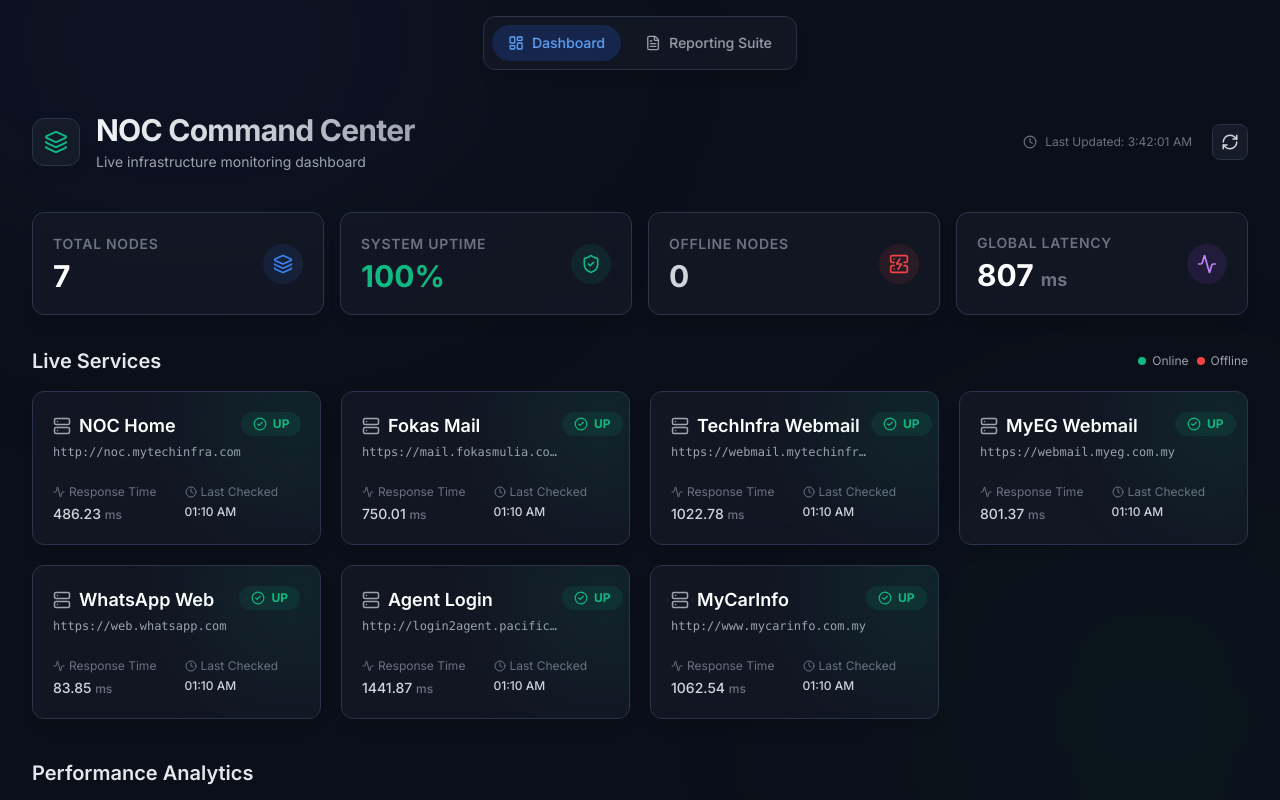
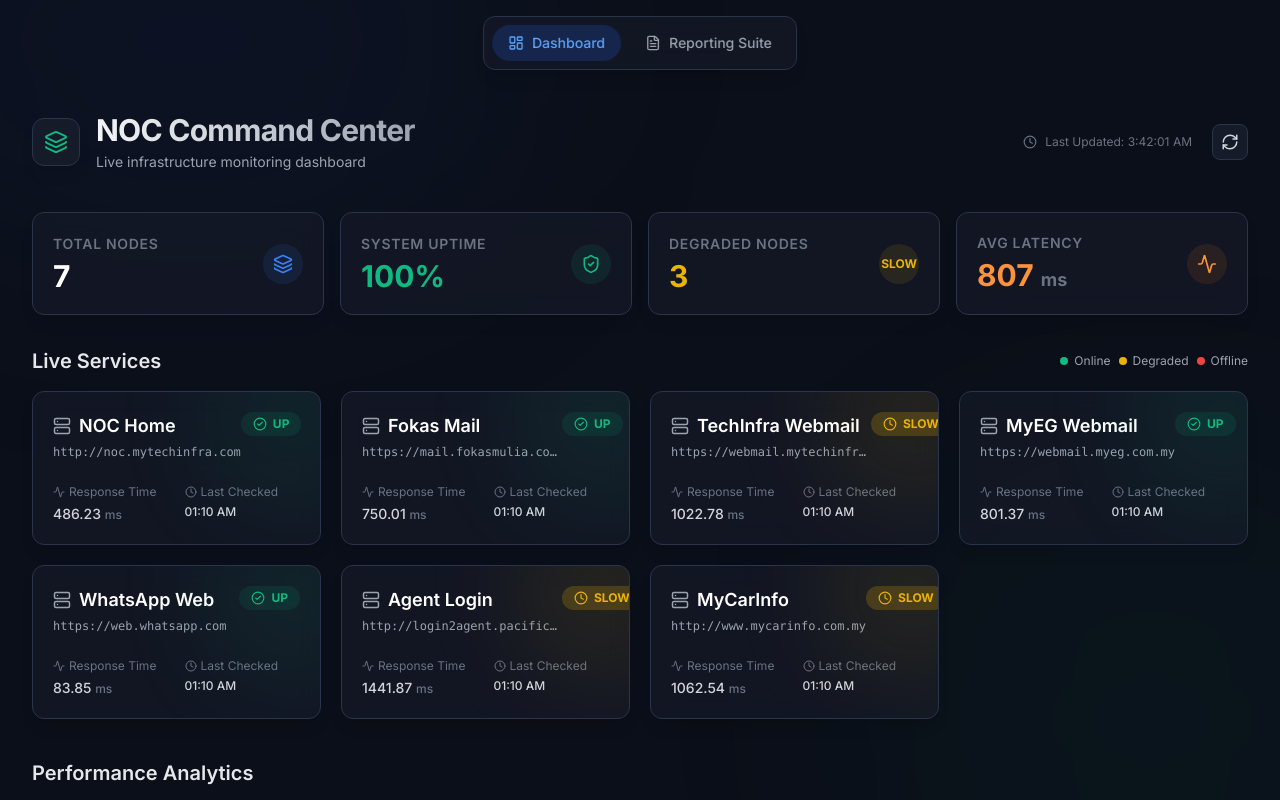
Before and after one commit to Viishnu07/NOC-Monitoring, a React (Vite) app: page / in a window 1280 px wide. Shown: the top 800 px of the page. Built offline with nearby package versions, Linux system fonts and the light colour scheme.

Commit message:
Updating UP/DOWN/SLOW criterias

```diff
--- a/src/components/Dashboard.jsx
+++ b/src/components/Dashboard.jsx
@@ -8,10 +8,12 @@
 
   // Calculate metrics
   const totalNodes = statusData.length;
-  const onlineNodes = statusData.filter(n => n.status === 'UP').length;
+  const onlineNodesData = statusData.filter(n => n.status === 'UP');
+  const onlineNodes = onlineNodesData.length;
   const offlineNodes = totalNodes - onlineNodes;
+  const degradedNodes = onlineNodesData.filter(n => n.responseTime > 1000).length;
   const avgLatency = onlineNodes > 0
-    ? Math.round(statusData.filter(n => n.status === 'UP').reduce((acc, curr) => acc + curr.responseTime, 0) / onlineNodes)
+    ? Math.round(onlineNodesData.reduce((acc, curr) => acc + curr.responseTime, 0) / onlineNodes)
     : 0;
 
   const uptimePercent = totalNodes > 0 ? Math.round((onlineNodes / totalNodes) * 100) : 0;
@@ -82,20 +84,22 @@
 
           <div className="glass-card p-5 flex items-center justify-between">
             <div>
-              <p className="text-gray-500 text-sm mb-1 uppercase tracking-wider font-semibold">Offline Nodes</p>
-              <h3 className={`text-3xl font-bold ${offlineNodes > 0 ? 'text-danger' : 'text-gray-300'}`}>{offlineNodes}</h3>
+              <p className="text-gray-500 text-sm mb-1 uppercase tracking-wider font-semibold">Degraded Nodes</p>
+              <h3 className={`text-3xl font-bold ${degradedNodes > 0 ? 'text-yellow-500' : 'text-gray-300'}`}>{degradedNodes}</h3>
             </div>
-            <div className="w-10 h-10 rounded-full bg-danger/10 flex items-center justify-center text-danger">
-              <ServerCrash size={20} />
+            <div className="w-10 h-10 rounded-full bg-yellow-500/10 flex items-center justify-center text-yellow-500 text-xs font-bold">
+               SLOW
             </div>
           </div>
 
           <div className="glass-card p-5 flex items-center justify-between">
             <div>
-              <p className="text-gray-500 text-sm mb-1 uppercase tracking-wider font-semibold">Global Latency</p>
-              <h3 className="text-3xl font-bold text-white">{avgLatency} <span className="text-lg text-gray-500">ms</span></h3>
+              <p className="text-gray-500 text-sm mb-1 uppercase tracking-wider font-semibold">Avg Latency</p>
+              <h3 className={`text-3xl font-bold ${avgLatency > 1000 ? 'text-yellow-500' : (avgLatency > 500 ? 'text-orange-400' : 'text-white')}`}>
+                {avgLatency} <span className="text-lg text-gray-500">ms</span>
+              </h3>
             </div>
-            <div className="w-10 h-10 rounded-full bg-purple-500/10 flex items-center justify-center text-purple-400">
+            <div className={`w-10 h-10 rounded-full flex items-center justify-center ${avgLatency > 500 ? 'bg-orange-500/10 text-orange-400' : 'bg-purple-500/10 text-purple-400'}`}>
               <Activity size={20} />
             </div>
           </div>
@@ -106,6 +110,7 @@
           <h2 className="text-xl font-semibold text-gray-200">Live Services</h2>
           <div className="flex gap-2">
             <span className="flex items-center gap-1.5 text-xs text-gray-400"><span className="w-2 h-2 rounded-full bg-success"></span> Online</span>
+            <span className="flex items-center gap-1.5 text-xs text-gray-400"><span className="w-2 h-2 rounded-full bg-yellow-500"></span> Degraded</span>
             <span className="flex items-center gap-1.5 text-xs text-gray-400"><span className="w-2 h-2 rounded-full bg-danger"></span> Offline</span>
           </div>
         </div>
--- a/src/components/StatusCard.jsx
+++ b/src/components/StatusCard.jsx
@@ -5,10 +5,10 @@
   const isUp = item.status === 'UP';
 
   return (
-    <div className={`glass-card p-5 relative overflow-hidden transition-all duration-300 hover:scale-[1.02] hover:shadow-xl ${isUp ? 'border-success/20 hover:border-success/50' : 'border-danger/40 hover:border-danger/80'}`}>
+    <div className={`glass-card p-5 relative overflow-hidden transition-all duration-300 hover:scale-[1.02] hover:shadow-xl ${!isUp ? 'border-danger/40 hover:border-danger/80' : (item.responseTime > 1000 ? 'border-yellow-500/40 hover:border-yellow-500/60' : 'border-success/20 hover:border-success/50')}`}>
 
       {/* Background glow effect based on status */}
-      <div className={`absolute -top-10 -right-10 w-32 h-32 rounded-full blur-3xl opacity-20 ${isUp ? 'bg-success' : 'bg-danger animate-pulse-slow'}`}></div>
+      <div className={`absolute -top-10 -right-10 w-32 h-32 rounded-full blur-3xl opacity-20 ${!isUp ? 'bg-danger animate-pulse-slow' : (item.responseTime > 1000 ? 'bg-yellow-500' : 'bg-success')}`}></div>
 
       <div className="flex justify-between items-start mb-4">
         <div>
@@ -21,9 +21,9 @@
           </p>
         </div>
 
-        <div className={`flex items-center gap-1.5 px-3 py-1 rounded-full text-xs font-bold ${isUp ? 'bg-success/10 text-success' : 'bg-danger/20 text-danger animate-pulse'}`}>
-          {isUp ? <CheckCircle2 size={14} /> : <AlertCircle size={14} />}
-          {item.status}
+        <div className={`flex items-center gap-1.5 px-3 py-1 rounded-full text-xs font-bold ${!isUp ? 'bg-danger/20 text-danger animate-pulse' : (item.responseTime > 1000 ? 'bg-yellow-500/20 text-yellow-500' : 'bg-success/10 text-success')}`}>
+          {!isUp ? <AlertCircle size={14} /> : (item.responseTime > 1000 ? <Clock size={14} /> : <CheckCircle2 size={14} />)}
+          {!isUp ? 'DOWN' : (item.responseTime > 1000 ? 'SLOW' : 'UP')}
         </div>
       </div>
 
```
Also changed, not shown: 1 other file (tests, documents, lock files or other folders).
